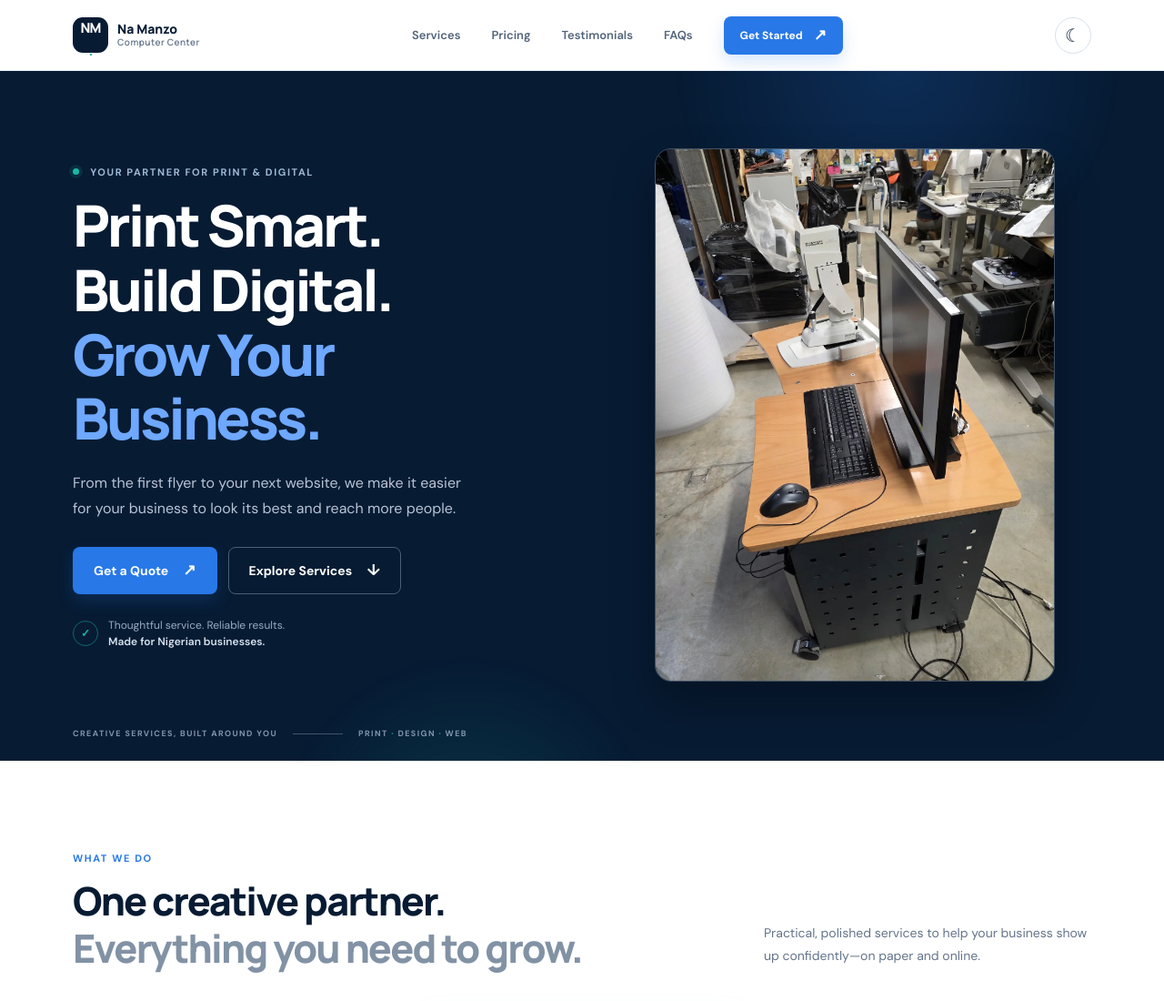
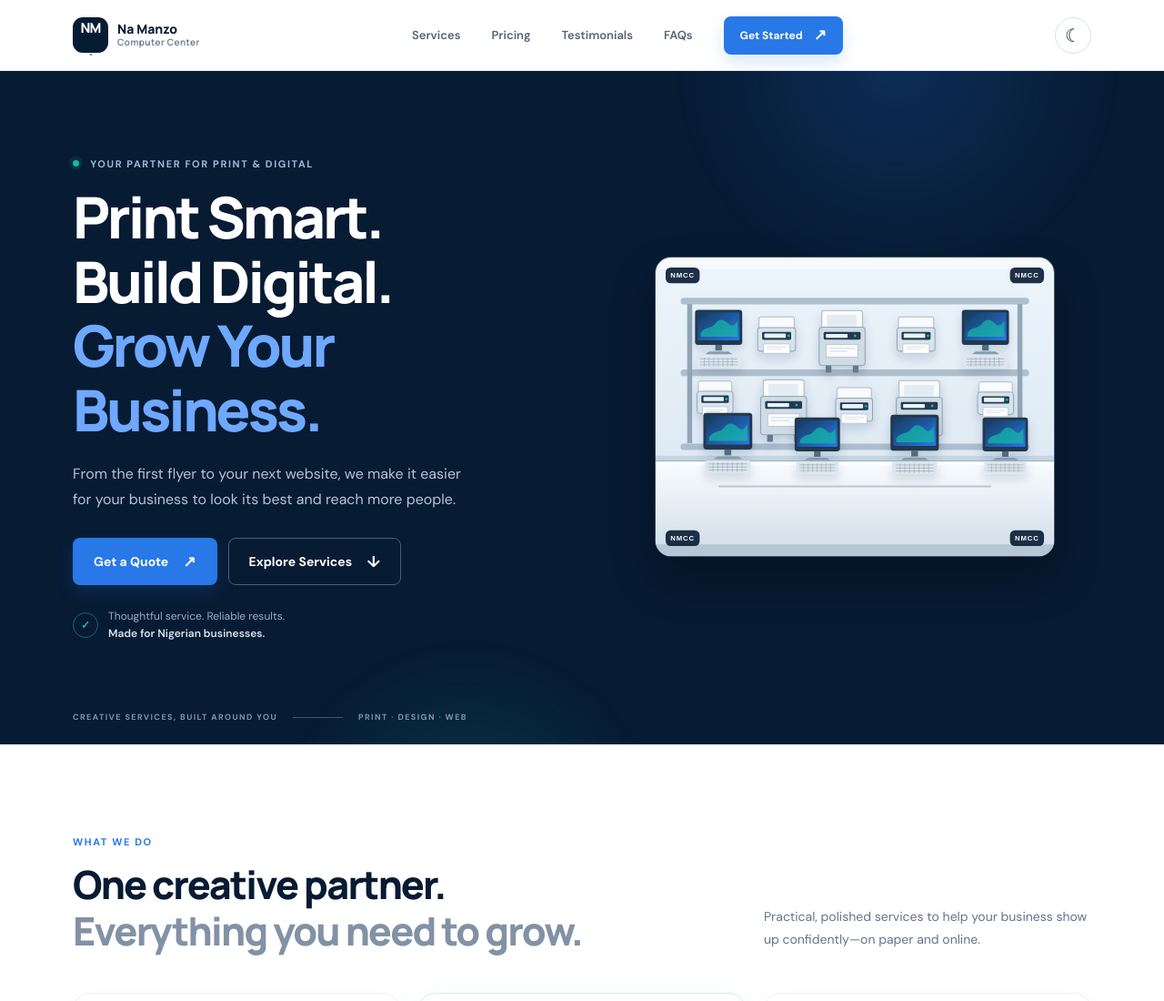
Before and after one commit to mahadiyusuf/02-html-portiforlio, a plain HTML site: page index.html in a window 1280 px wide. Shown: the top 1100 px of the page at 91% size. Drawn offline with Linux system fonts and the light colour scheme.

```diff
--- a/index.html
+++ b/index.html
@@ -60,7 +60,7 @@
             </div>
           </div>
           <div class="hero-art">
-            <img class="hero-art__image" src="images/computer-center.png" alt="Desktop computer and keyboard at a computer center, with printers and photocopiers nearby." width="768" height="1024">
+            <img class="hero-art__image" src="images/organized-print-center.svg" alt="Illustration of an organized computer center with several desktop computers, printers, and photocopiers, branded NMCC in each corner." width="960" height="720">
           </div>
         </div>
         <div class="container hero-bottom">
```
Also changed, not shown: images/organized-print-center.svg (added).
